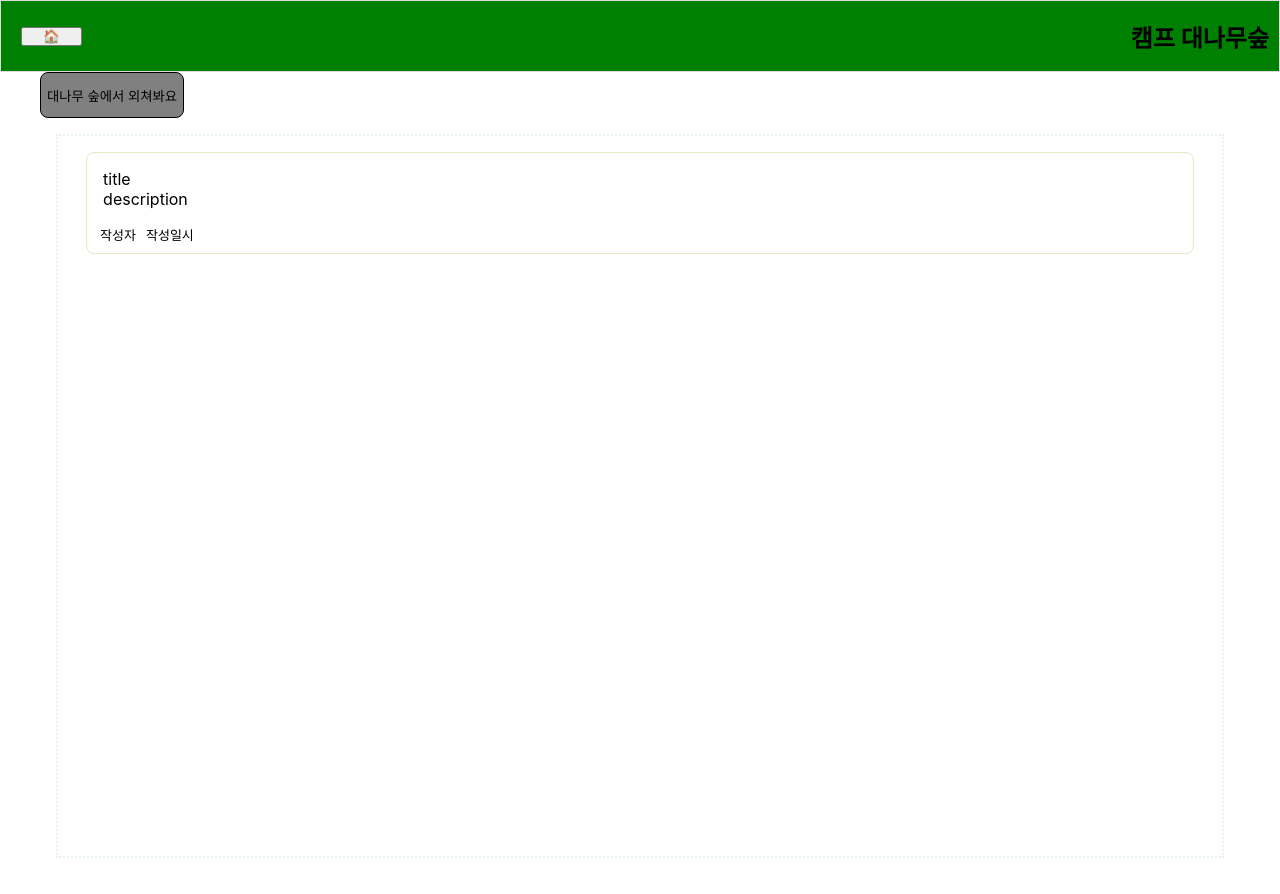
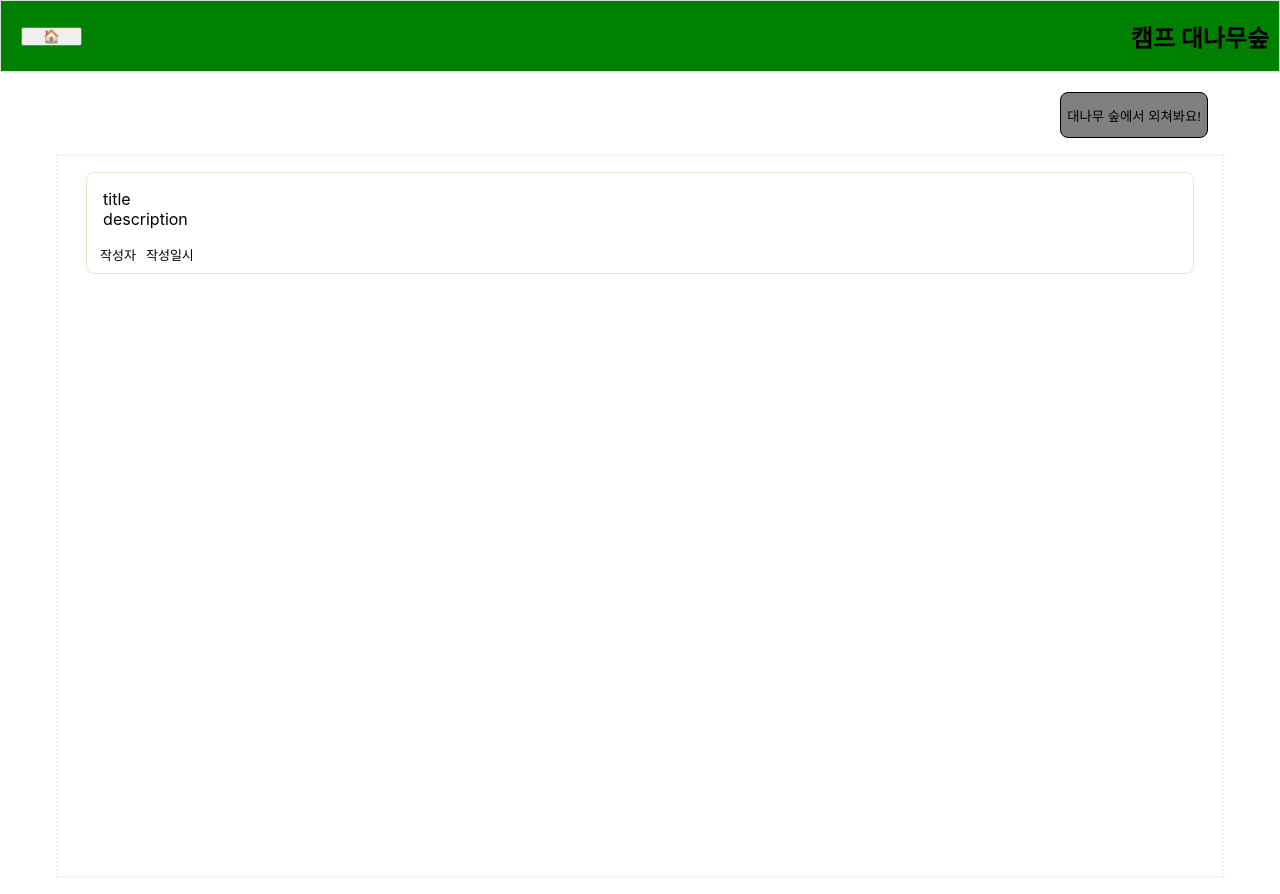
Before and after one commit to lulla-by/campdaenamu, a React (Create React App) app: page / in a window 1280 px wide. Built offline with nearby package versions, Linux system fonts and the light colour scheme.

Commit message:
카드/리스트 작업

```diff
--- a/src/components/CardList.jsx
+++ b/src/components/CardList.jsx
@@ -2,14 +2,16 @@ import React from "react";
 import styled from "styled-components";
 import Card from "./Card"
 import Button from "../elem/Button"
+import { useHistory } from "react-router-dom";
 
 function CardList () {
-
+    const history = useHistory();
     return (
         <>
-        <Button
-
-        >대나무 숲에서 외쳐봐요</Button>
+        <CdWrapper>
+        <Button onClick={() => { history.push("/add");}}>
+        대나무 숲에서 외쳐봐요!</Button>
+        </CdWrapper>
         <CdListContainer>
         <Card/>
         </CdListContainer>
@@ -18,6 +20,24 @@ function CardList () {
 }
 
 export default CardList;
+
+const CdWrapper= styled.div`
+    display: flex;
+    border: 0px ;
+    min-width: 600px;
+    max-width: 1200px;
+    justify-content: flex-end;
+    margin-top: 20px;
+    margin-right: 2em;
+`
+const CdButton = styled.button`
+    display: flex;
+    border: 1px solid #eee;
+    background-color: #afadad;
+    height: 46px;
+    border-radius: 8px;
+    margin-left: 80%;
+`
 
 const CdListContainer = styled.div`
     display: block;
```
